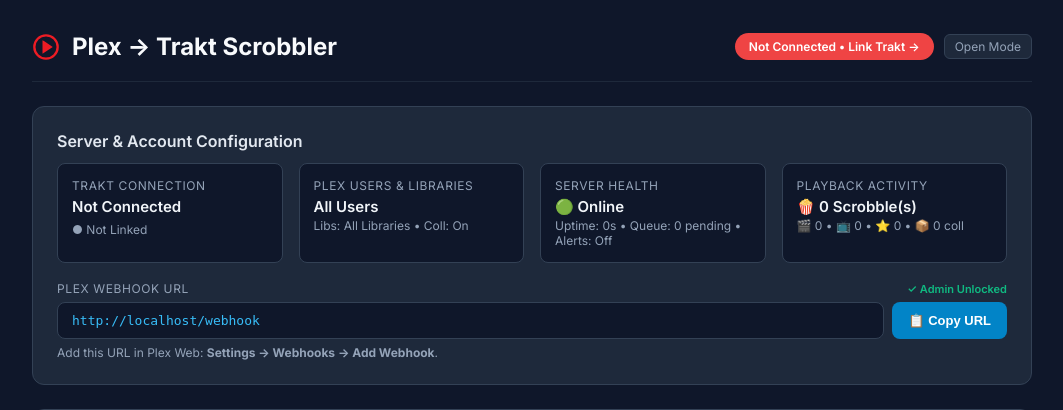
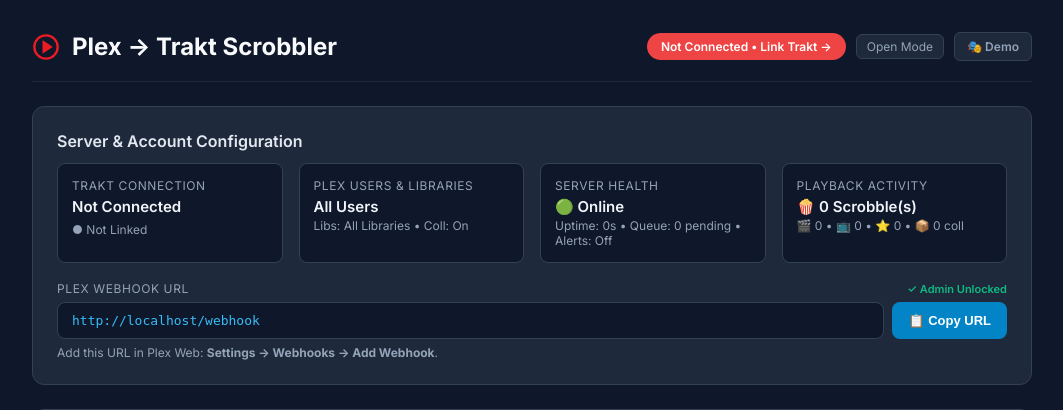
Before and after one commit to selits/omniscrobble, a FastAPI app: page / in a window 1280 px wide. Shown: the top 410 px of the page, without its empty margins (108-1171 px from the left). Run offline with FastAPI, Linux system fonts and the light colour scheme; data that the repository does not hold is empty; some libraries are stand-ins or nearby versions.

Commit message:
feat: add demo mode header button, unlock modal discovery link, and update docs (#17)
- Add [🎭 Demo] header button (toggles to [✕ Exit Demo] in demo mode)

- Add 'Try Demo Mode' discovery link inside Admin Unlock modal

- Update README.md with Demo Mode, System Log Viewer, endpoints, and architecture

- Update unit test suite assertions for new header controls

```diff
--- a/app/main.py
+++ b/app/main.py
@@ -1209,9 +1209,11 @@
         full_webhook_url = "https://plex.example.com/webhook?token=demo_webhook_secret_xyz"
         masked_webhook_url = full_webhook_url
         demo_banner = '<div style="background:linear-gradient(90deg, #1e3a8a, #0284c7);color:#ffffff;padding:12px 18px;border-radius:10px;margin-bottom:20px;display:flex;justify-content:space-between;align-items:center;box-shadow:0 4px 6px -1px rgba(0,0,0,0.3);flex-wrap:wrap;gap:10px;"><div style="display:flex;align-items:center;gap:10px;"><span style="font-size:18px;">🎭</span><div><strong style="color:#ffffff;">Demo Mode Active:</strong><span style="color:#e0f2fe;font-size:13px;margin-left:4px;">Simulated authenticated view with mock information. No real accounts or tokens are exposed.</span></div></div><a href="/" style="background:rgba(255,255,255,0.2);color:#ffffff;text-decoration:none;padding:5px 12px;border-radius:6px;font-weight:600;font-size:12px;transition:background 0.15s;" onmouseover="this.style.background=\'rgba(255,255,255,0.3)\'" onmouseout="this.style.background=\'rgba(255,255,255,0.2)\'">Exit Demo &rarr;</a></div>'
+        demo_header_btn = '<a href="/" class="btn-sm" style="background:#0284c7;border:1px solid #38bdf8;color:#ffffff;text-decoration:none;font-weight:600;display:inline-flex;align-items:center;gap:5px;transition:opacity 0.15s;" onmouseover="this.style.opacity=\'0.9\'" onmouseout="this.style.opacity=\'1\'" title="Exit demo mode">✕ Exit Demo</a>'
         demo_footer_link = '<a href="/" style="color:#38bdf8;text-decoration:none;font-weight:600;">Exit Demo</a>'
     else:
         demo_banner = ""
+        demo_header_btn = '<a href="/demo" class="btn-sm" style="background:#1e293b;border:1px solid #334155;color:#94a3b8;text-decoration:none;font-weight:600;display:inline-flex;align-items:center;gap:5px;transition:color 0.15s, border-color 0.15s;" onmouseover="this.style.color=\'#f8fafc\';this.style.borderColor=\'#475569\'" onmouseout="this.style.color=\'#94a3b8\';this.style.borderColor=\'#334155\'" title="Preview dashboard with mock data">🎭 Demo</a>'
         demo_footer_link = f'<a href="/demo" style="color: #64748b; text-decoration: none; font-weight: 500; transition: color 0.15s;" onmouseover="this.style.color=\'#f8fafc\'" onmouseout="this.style.color=\'#64748b\'">🎭 Demo Mode</a>'
         # Auto-login admin if valid ?token= passed in URL
         query_token = request.query_params.get("token")
@@ -1623,6 +1625,7 @@
     rendered = DASHBOARD_HTML
     replacements = {
         '{{DEMO_BANNER}}': demo_banner,
+        '{{DEMO_HEADER_BTN}}': demo_header_btn,
         '{{DEMO_FOOTER_LINK}}': demo_footer_link,
         '{{STATUS_BADGE}}': status_badge,
         '{{ADMIN_BTN}}': admin_btn,
--- a/app/templates/dashboard.html
+++ b/app/templates/dashboard.html
@@ -40,6 +40,7 @@
             <div class="header-actions">
                 {{STATUS_BADGE}}
                 {{ADMIN_BTN}}
+                {{DEMO_HEADER_BTN}}
             </div>
         </div>
 
@@ -149,6 +150,9 @@
                     <button type="submit" id="unlock-submit-btn" class="btn-sm" style="background:#2563eb;color:#fff;font-weight:600;">Unlock</button>
                 </div>
             </form>
+            <div style="margin-top:16px;padding-top:14px;border-top:1px solid #334155;font-size:12px;color:#94a3b8;text-align:center;">
+                Just exploring? <a href="/demo" style="color:#38bdf8;text-decoration:none;font-weight:600;">Try Demo Mode &rarr;</a>
+            </div>
         </div>
     </div>
 
```
Also changed, not shown: tests/test_scrobbler.py (+6 -2 lines), README.md.
